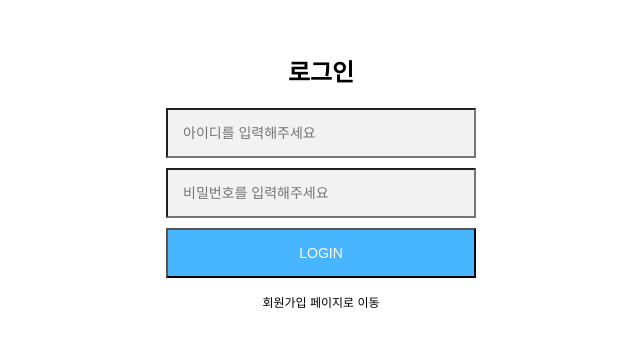
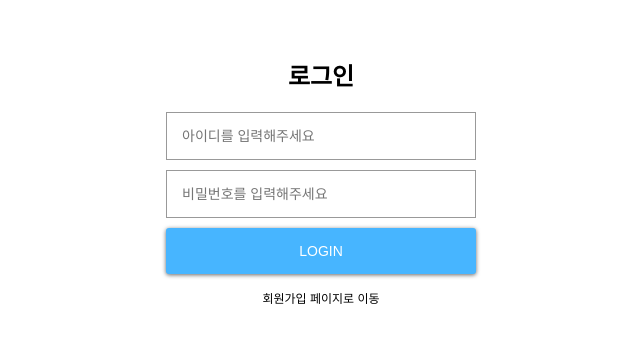
Before and after one commit to DragonSky2357/FindYou, a React (Create React App) app: page / in a window 1280 px wide. Shown: the part 161-508 px from the top of the page, without its empty margins (319-959 px from the left). Built offline with nearby package versions, Linux system fonts and the light colour scheme.

Commit message:
Update Loginform.js - UI 업데이트

```diff
--- a/src/components/Loginform.js
+++ b/src/components/Loginform.js
@@ -2,27 +2,25 @@ import styled from "styled-components";
 import { useEffect, useState } from "react";
 import axios from "axios";
 
-// 전체 화면 Grid 컴포넌트
 const Box = styled.div`
   display: grid;
   background: white;
   place-items: center;
   min-height: 100vh;
 `;
-// 로그인 폼과 헤더 h1을 포함하는 중앙 박스 컴포넌트
+
 const Login_Box = styled.div`
   width: 400px;
   background: #ffffff;
 `;
 
-// '로그인' 텍스트 h1 컴포넌트
 const Login_header = styled.h1`
   font-size: 24px;
   text-align: center;
   margin-bottom: 0px;
   margin-top: 30px;
 `;
-// 입력폼, 버튼을 포함하는 컴포넌트
+
 const Login_form = styled.form`
   position: relative;
   z-index: 1;
@@ -31,18 +29,19 @@ const Login_form = styled.form`
   text-align: center;
   padding: 20px 45px 45px 45px;
 `;
-// 아이디, 비밀번호를 입력하는 input 컴포넌트
+
 const Login_input = styled.input`
   font-size: 14px;
   padding: 15px;
-  background: #f2f2f2;
+  //background: #f2f2f2;
   width: 100%;
   margin-bottom: 10px;
   box-sizing: border-box;
   place-items: center;
   outline: none;
+  border: 1px solid #999;
 `;
-// 로그인 버튼 컴포넌트
+
 const Login_button = styled.button`
   background: #47b5ff;
   width: 100%;
@@ -50,8 +49,11 @@ const Login_button = styled.button`
   color: #ffffff;
   font-size: 14px;
   cursor: pointer;
+  border: none;
+  border-radius: 3px;
+  box-shadow: 0 1px 4px rgba(0, 0, 0, .6);
 `;
-// 회원가입 페이지로 연결될 링크 컴포넌트
+
 const Login_toJoin = styled.p`
   margin: 15px 0 0;
   color: #000000;
@@ -84,25 +86,6 @@ function Loginform(props) {
     e.preventDefault();
   };
 
-  /* 아이디 비밀번호가 제출될때 실행되는 이벤트 핸들러
-    const onSubmitEvent = (e) => {
-        e.preventDefault();
-
-        let body = {
-          Id: id,
-          Password: pw,
-        };
-
-        // action의 반환값을 dispatch
-        dispatch(loginUser(body)).then((response) => {
-          if (response.payload.loginSuccess) {
-            props.history.push('/');
-          } else {
-            alert('Error');
-          }
-        });
-    };*/
-
   return (
     <Box>
       <Login_Box>
```
